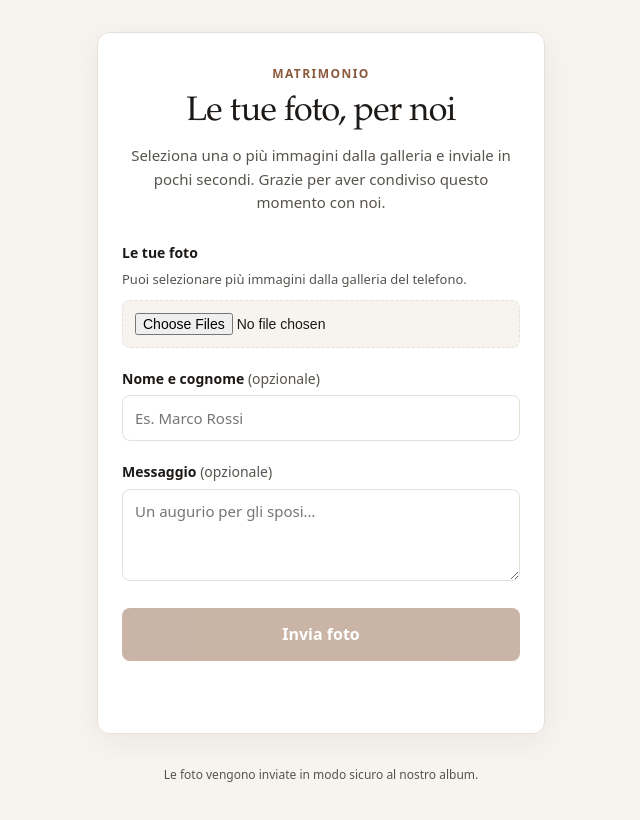
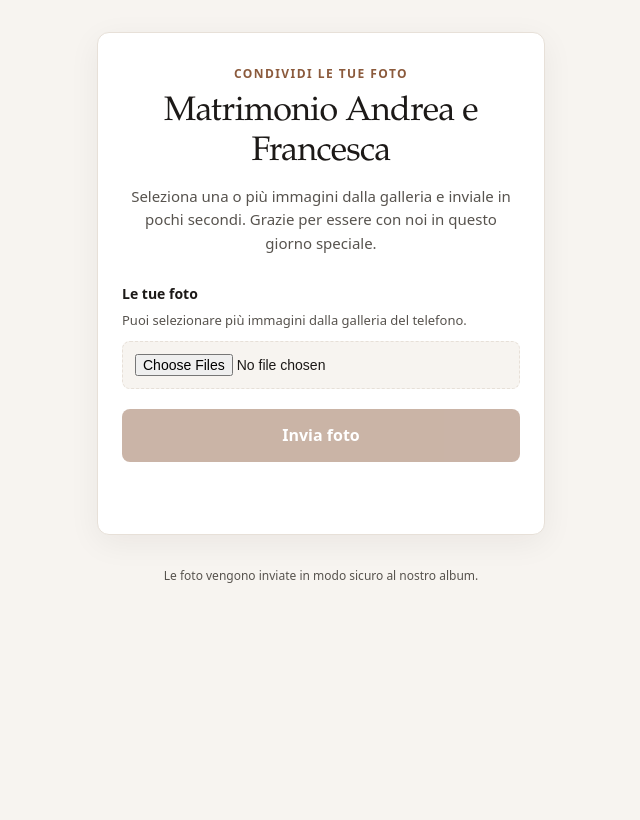
Before and after one commit to onanoandrea-hub/matrimoniofoto, a Next.js app: page / in a window 1280 px wide. Shown: the top 820 px of the page, without its empty margins (319-959 px from the left). Built offline with nearby package versions, Linux system fonts and the light colour scheme.

Commit message:
second commit

```diff
--- a/app/layout.tsx
+++ b/app/layout.tsx
@@ -2,9 +2,9 @@ import type { Metadata, Viewport } from "next";
 import "./globals.css";
 
 export const metadata: Metadata = {
-  title: "Condividi le tue foto",
+  title: "Matrimonio Andrea e Francesca",
   description:
-    "Carica le foto del matrimonio — semplice, veloce, dal telefono.",
+    "Carica le foto del matrimonio di Andrea e Francesca — dal telefono in pochi secondi.",
 };
 
 export const viewport: Viewport = {
--- a/app/page.tsx
+++ b/app/page.tsx
@@ -5,11 +5,11 @@ export default function HomePage() {
     <main className="page">
       <article className="card">
         <header className="header">
-          <p className="eyebrow">Matrimonio</p>
-          <h1 className="title">Le tue foto, per noi</h1>
+          <p className="eyebrow">Condividi le tue foto</p>
+          <h1 className="title">Matrimonio Andrea e Francesca</h1>
           <p className="lead">
             Seleziona una o più immagini dalla galleria e inviale in pochi
-            secondi. Grazie per aver condiviso questo momento con noi.
+            secondi. Grazie per essere con noi in questo giorno speciale.
           </p>
         </header>
         <UploadForm />
--- a/components/UploadForm.tsx
+++ b/components/UploadForm.tsx
@@ -16,8 +16,6 @@ function filesFromInput(input: HTMLInputElement | null): File[] {
 export function UploadForm() {
   const inputRef = useRef<HTMLInputElement>(null);
   const [files, setFiles] = useState<File[]>([]);
-  const [guestName, setGuestName] = useState("");
-  const [message, setMessage] = useState("");
   const [status, setStatus] = useState<UploadStatus>("idle");
   const [feedback, setFeedback] = useState<string | null>(null);
   const [uploadProgress, setUploadProgress] = useState<string | null>(null);
@@ -64,8 +62,6 @@ export function UploadForm() {
       try {
         const result = await uploadPhotos({
           files: filesToUpload,
-          guestName,
-          message,
           onProgress: (current, total) => {
             setUploadProgress(
               total > 1 ? `Invio foto ${current} di ${total}…` : null
@@ -77,8 +73,6 @@ export function UploadForm() {
           setStatus("success");
           setFeedback(result.message);
           clearSelection();
-          setGuestName("");
-          setMessage("");
         } else {
           setStatus("error");
           setFeedback(result.message);
@@ -91,7 +85,7 @@ export function UploadForm() {
         );
       }
     },
-    [guestName, message, clearSelection]
+    [clearSelection]
   );
 
   const isUploading = status === "uploading";
@@ -148,39 +142,6 @@ export function UploadForm() {
         </div>
       )}
 
-      <div className="field optional">
-        <label htmlFor="guestName" className="field-label">
-          Nome e cognome <span className="optional-tag">(opzionale)</span>
-        </label>
-        <input
-          id="guestName"
-          name="guestName"
-          type="text"
-          autoComplete="name"
-          placeholder="Es. Marco Rossi"
-          className="text-input"
-          value={guestName}
-          onChange={(e) => setGuestName(e.target.value)}
-          disabled={isUploading}
-        />
-      </div>
-
-      <div className="field optional">
-        <label htmlFor="message" className="field-label">
-          Messaggio <span className="optional-tag">(opzionale)</span>
-        </label>
-        <textarea
-          id="message"
-          name="message"
-          rows={3}
-          placeholder="Un augurio per gli sposi…"
-          className="text-input"
-          value={message}
-          onChange={(e) => setMessage(e.target.value)}
-          disabled={isUploading}
-        />
-      </div>
-
       <button
         type="submit"
         className="btn-primary"
--- a/lib/upload-client.ts
+++ b/lib/upload-client.ts
@@ -14,8 +14,6 @@ const UPLOAD_PROXY_URL = "/api/upload";
 
 type UploadOptions = {
   files: File[];
-  guestName?: string;
-  message?: string;
   onProgress?: (current: number, total: number) => void;
 };
 
@@ -38,20 +36,10 @@ async function cloneFilesForUpload(files: File[]): Promise<File[]> {
 }
 
 async function uploadSingleFile(
-  file: File,
-  meta: { guestName?: string; message?: string; includeMeta: boolean }
+  file: File
 ): Promise<{ ok: boolean; status: number; body: unknown }> {
   const formData = new FormData();
   formData.append(UPLOAD_FILE_FIELD, file);
-
-  if (meta.includeMeta) {
-    if (meta.guestName?.trim()) {
-      formData.append("name", meta.guestName.trim());
-    }
-    if (meta.message?.trim()) {
-      formData.append("message", meta.message.trim());
-    }
-  }
 
   const response = await fetch(UPLOAD_PROXY_URL, {
     method: "POST",
@@ -92,11 +80,8 @@ function errorMessageFromBody(
   return errMsg;
 }
 
-/**
- * Un POST per ogni foto (compatibile con multer.single sul backend).
- */
 export async function uploadPhotos(params: UploadOptions): Promise<UploadResult> {
-  const { files, guestName, message, onProgress } = params;
+  const { files, onProgress } = params;
 
   if (files.length === 0) {
     return { ok: false, message: "Seleziona almeno una foto." };
@@ -113,11 +98,7 @@ export async function uploadPhotos(params: UploadOptions): Promise<UploadResult>
       await new Promise((resolve) => setTimeout(resolve, 200));
     }
 
-    const result = await uploadSingleFile(cloned[i], {
-      guestName,
-      message,
-      includeMeta: i === 0,
-    });
+    const result = await uploadSingleFile(cloned[i]);
 
     if (!result.ok) {
       const errMsg = errorMessageFromBody(
```
Also changed, not shown: 1 other file (tests, documents, lock files or other folders).
